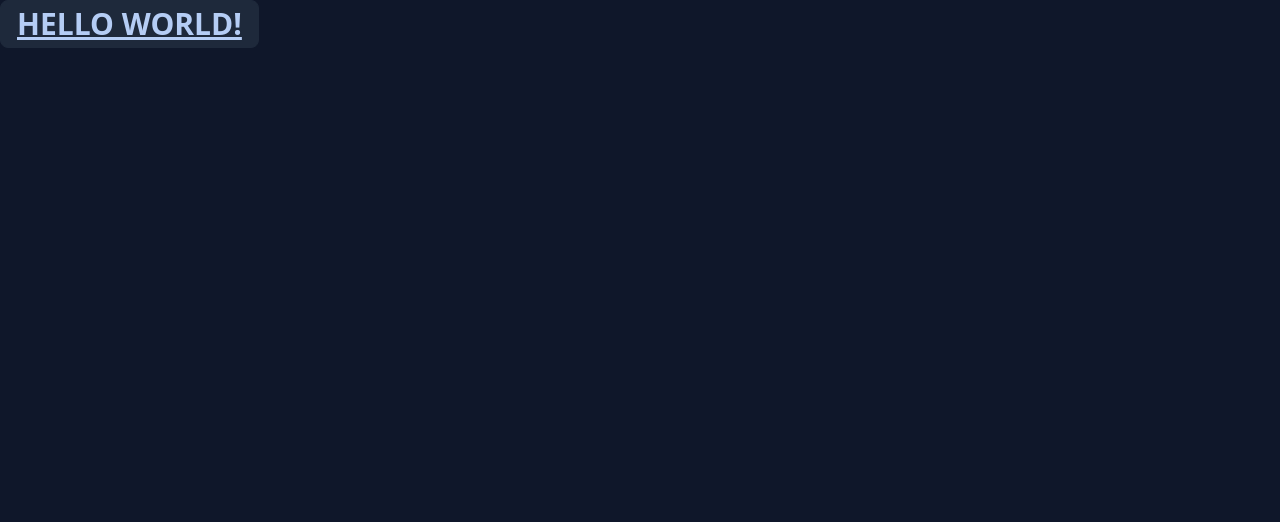
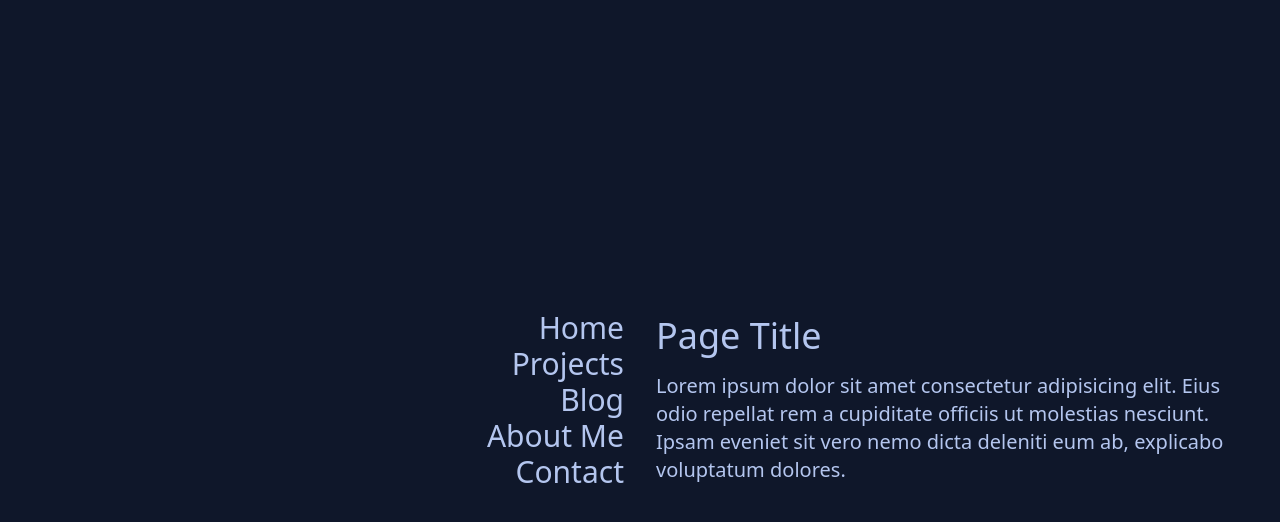
Before and after one commit to smmmfrd/smmmfrd-site, a React (Vite) app: page / in a window 1280 px wide. Shown: the top 522 px of the page. Built offline with nearby package versions, Linux system fonts and the light colour scheme.

Commit message:
Basic Layout

```diff
--- a/index.html
+++ b/index.html
@@ -2,12 +2,11 @@
 <html lang="en">
   <head>
     <meta charset="UTF-8" />
-    <link rel="icon" type="image/svg+xml" href="/vite.svg" />
     <meta name="viewport" content="width=device-width, initial-scale=1.0" />
     <title>Vite + React</title>
   </head>
   <body>
-    <div id="root"></div>
+    <div id="root" class="w-full h-screen relative p-8 flex sm:gap-8"></div>
     <script type="module" src="/src/main.jsx"></script>
   </body>
 </html>
--- a/src/App.jsx
+++ b/src/App.jsx
@@ -1,7 +1,29 @@
 export default function App() {
 	return (
-		<h1 className="btn text-3xl font-bold underline">
-			Hello world!
-		</h1>
+		<>
+			<nav className="sm:flex-1 h-full flex flex-col justify-center">
+				<svg className="sm:hidden absolute top-4 left-4 stroke-primary cursor-pointer"
+					xmlns="http://www.w3.org/2000/svg" width="27.329" height="17" viewBox="0 0 27.329 17">
+					<g id="menu" transform="translate(-415.671 -19)">
+						<line id="Line_1" data-name="Line 1" x1="24.329" transform="translate(417.171 34.5)" fill="none" stroke-linecap="round" stroke-width="3" />
+						<line id="Line_2" data-name="Line 2" x1="24.329" transform="translate(417.171 27.5)" fill="none" stroke-linecap="round" stroke-width="3" />
+						<line id="Line_3" data-name="Line 3" x1="24.329" transform="translate(417.171 20.5)" fill="none" stroke-linecap="round" stroke-width="3" />
+					</g>
+				</svg>
+
+				<ul className="text-right [&>*]:text-3xl
+					hidden sm:block ">
+					<li>Home</li>
+					<li>Projects</li>
+					<li>Blog</li>
+					<li>About Me</li>
+					<li>Contact</li>
+				</ul>
+			</nav>
+			<main className="flex-1 h-full mt-8 flex flex-col sm:justify-center sm:mt-0">
+				<h1 className="text-4xl mb-4">Page Title</h1>
+				<p className="text-xl">Lorem ipsum dolor sit amet consectetur adipisicing elit. Eius odio repellat rem a cupiditate officiis ut molestias nesciunt. Ipsam eveniet sit vero nemo dicta deleniti eum ab, explicabo voluptatum dolores.</p>
+			</main>
+		</>
 	)
 }
```
Also changed, not shown: src/assets/menu.svg (added).
